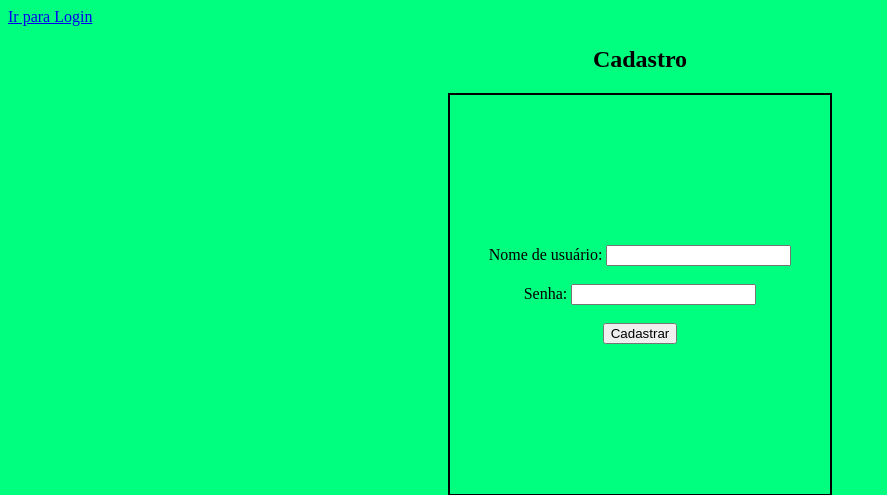
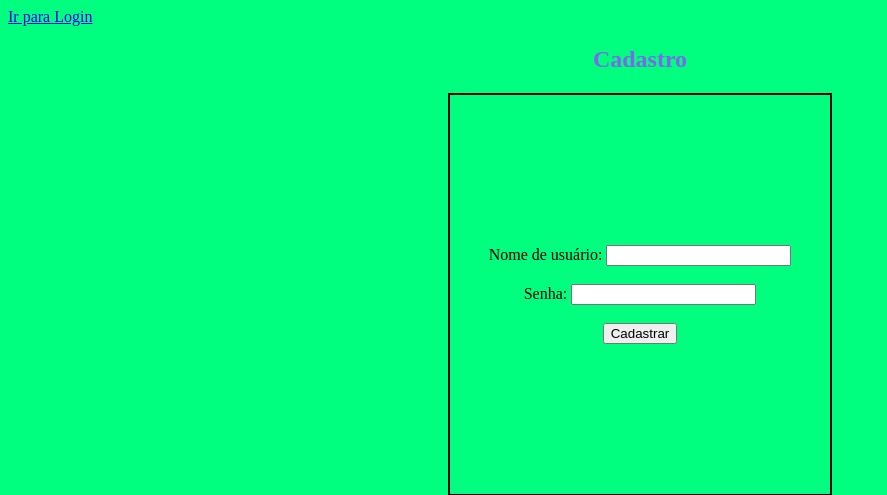
Before and after one commit to Guga1010/Cadastro-Login, a PHP site: page /form_cad.html in a window 1280 px wide. Shown: the top 495 px of the page, without its empty margins (0-887 px from the left). Run offline with PHP 8.4, Linux system fonts and the light colour scheme.

Commit message:
Update estilo.css

```diff
--- a/estilo.css
+++ b/estilo.css
@@ -4,6 +4,7 @@ body{
 
 h2{
 	text-align: center;
+	color: rgb(123,104,238);
 }
 
 form{
```
